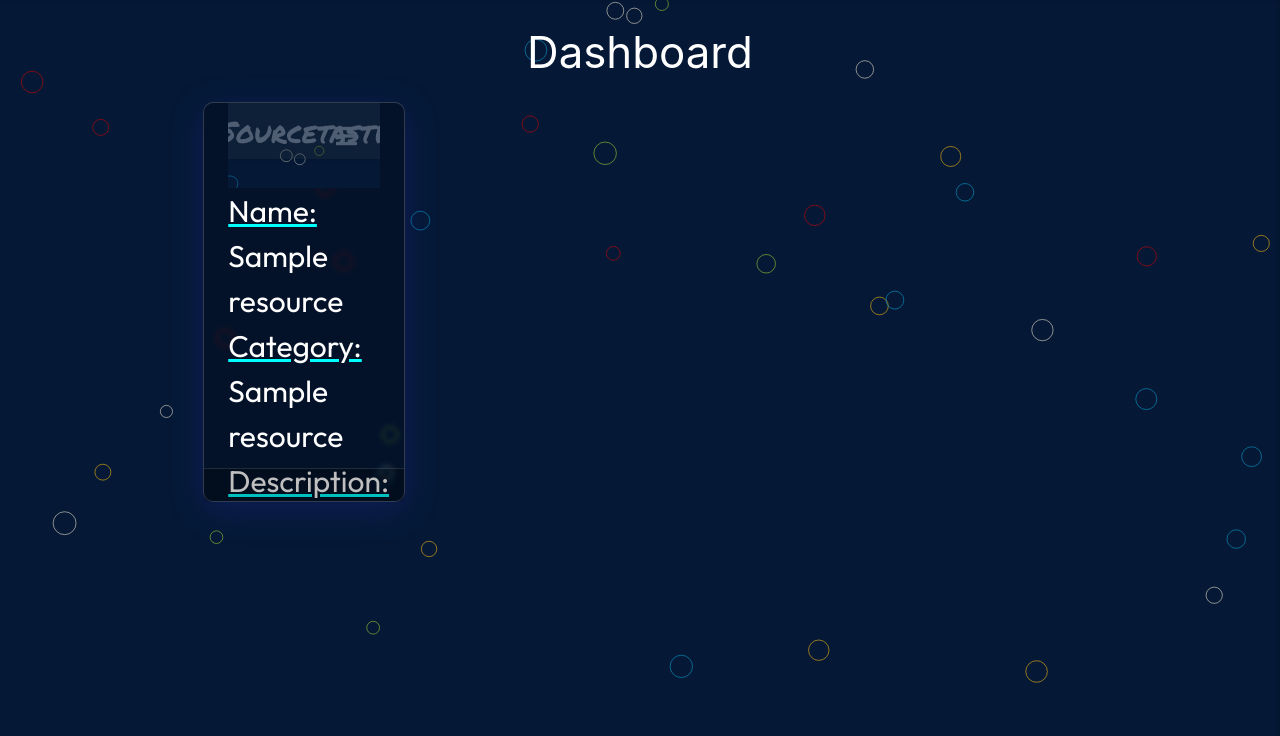
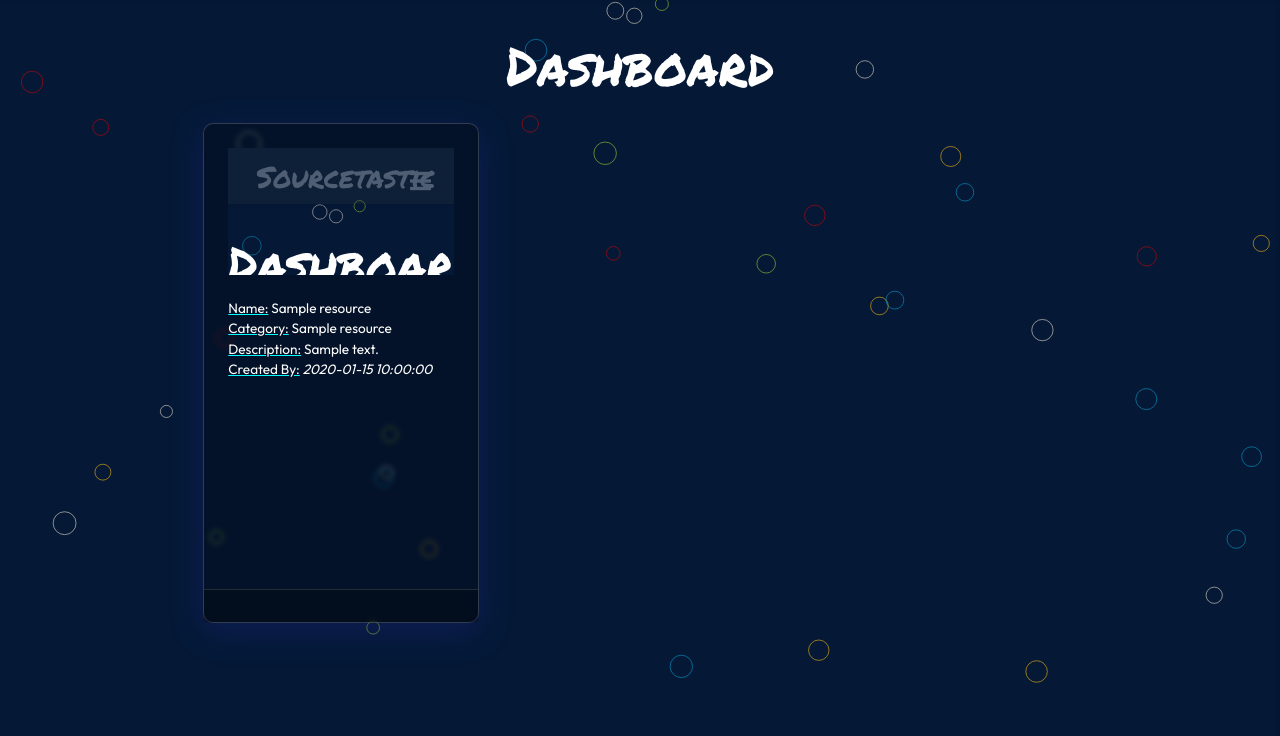
Before and after one commit to shaff600/Sourcetastic, a Flask app: page / in a window 1280 px wide. Shown: the part 64-800 px from the top of the page. Run offline with Flask 2, Linux system fonts and the light colour scheme; a database or web service that is not in the repository returns one stand-in record (values such as "Sample title"); some libraries are stand-ins or nearby versions.

Commit message:
changed grid layout for resource page

```diff
--- a/static/css/style.css
+++ b/static/css/style.css
@@ -32,7 +32,7 @@ input {
 }
 p {
     font-family: 'Outfit', sans-serif;
-    font-size: 2em;
+    font-size: 1.7vh;
 }
 #landing-img{
     padding-top: 5%;
@@ -42,7 +42,11 @@ strong {
     text-decoration: underline;
     text-decoration-color: aqua;
 }
-
+iframe {
+height: 10vh;
+width: 100vw;
+position:fixed;
+}
 
 .flashes h4 {
     line-height: 2;
@@ -71,3 +75,27 @@ border: 1px solid rgba( 255, 255, 255, 0.18 );
 .modal-footer {
     text-align: center !important;
 }
+
+/*
+  ##Device = Tablets, Ipads (portrait)
+  ##Screen = B/w 768px to 1024px
+*/
+@media (min-width: 768px) and (max-width: 1024px) {
+   p{
+       font-size: 1.1em;
+   }
+   btn-small {
+       font-size: 1rem;
+   }
+
+}
+
+  /*
+  ##Device = Most of the Smartphones Mobiles (Portrait)
+  ##Screen = B/w 360px to 479px
+*/
+@media only screen and (max-width: 600px) {
+    p {
+        font-size: 1.3rem;
+    }
+}
--- a/templates/resources.html
+++ b/templates/resources.html
@@ -1,20 +1,21 @@
 {% extends "base.html"%}
 {% block content %}
 
-<h3 class="white-text text-darken-4 center-align">Dashboard</h3>
+<h2 class="white-text center-align">Dashboard</h2>
 <div class="container">
     <div class="row">
         {% for resource in resources %}
-        <div class="col s12 m3">
-            <div class="card medium">
+        <div class="col s12 m4">
+            <div class="card large">
                 <div class="card-content">
-                    <div class="video-container m3">
-                        <iframe width="853" height="480" src="{{resource.link}}" frameborder="0"></iframe>
+                    <div class="video-container">
+                        <iframe width="10" height="10" src="{{resource.link}}" frameborder="0"></iframe>
                     </div>
-                    <p> <strong>Name:</strong> {{resource.name}}</p>
+                    <br><p> <strong>Name:</strong> {{resource.name}}</p>
                     <p> <strong>Category:</strong>  {{resource.category_name}}</p>
                     <p> <strong>Description:</strong>  {{resource.description}}</p>
                     <p> <strong>Created By:</strong>  <em>{{resource.created_by}} </em></p>
+
                 </div>
                 <div class="card-action center-align">
                     {% if session.user |lower == resource.created_by|lower %}
@@ -29,7 +30,7 @@
                 <h3>Warning</h3>
                 <p>Are you Sure You Want To Delete "{{ resource.name }}"?</p>
             </div>
-            <div class="modal-footer">
+            <div class="modal-footer ">
                 <a href="#!" class="modal-close waves-effect waves-green btn-flat">No</a>
                 <a href="{{ url_for('delete_resources', resource_id=resource._id) }}" class="modal-close waves-effect waves-green btn-flat center-align">Yes</a>
             </div>
```
